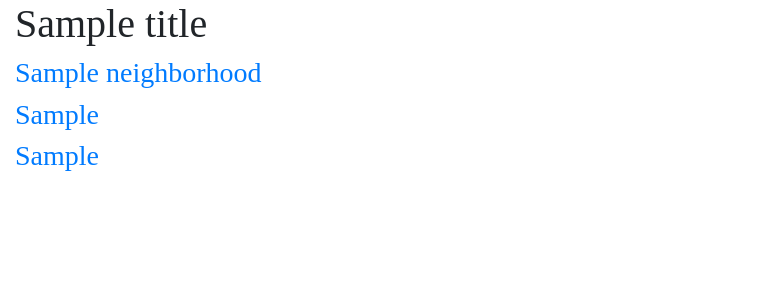
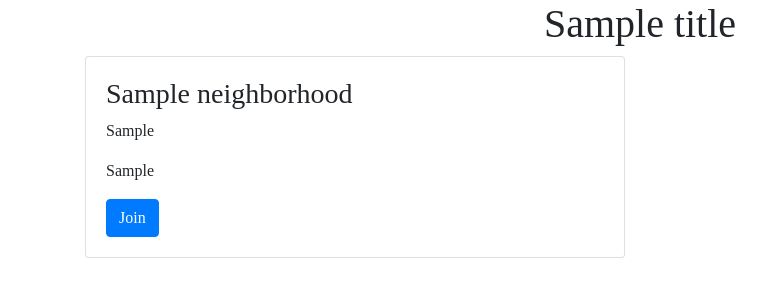
Before and after one commit to rose-okoth/django-four, a Django app: template main/templates/hood.html in a window 1280 px wide. Shown: the part 76-376 px from the top of the page, without its empty margins (0-782 px from the left). Run offline with Django 3.2, Linux system fonts and the light colour scheme; tables that the repository leaves empty hold one stand-in row (values such as "Sample post"); the template is opened without the code that fills it: values that come from a table or form of the project are taken from there, most other values are stand-ins (such as "Sample title", 1, 10 or a date in 2020); some libraries are stand-ins or nearby versions; some web fonts are replaced.

Commit message:
updated hood httml view function

```diff
--- a/main/templates/hood.html
+++ b/main/templates/hood.html
@@ -8,31 +8,27 @@
 
 {% block content %}
 
-<div class ='col-sm-6 col-sm-offset-3'>
-  <br\><br\><br\><br\>
-    <h1>{{title}}</h1>
+<div class="container">
+    <h1 class='text-center'>{{title}}</h1>
+    <div class="row">
+        {% for obj in object_list %}
 
-        {% for obj in object_list %}
-         <div class="row">
-            <div class="col-sm-12">
-              <div class="thumbnail">
-                <!-- {% if obj.image %}
-                  <img src='{{ obj.image.url }}' class='img-responsive'/>
-                {% endif %} -->
-                <div class="caption">
+        <div class="col-sm-6">
+          <div class="card">
+            <div class="card-body">
+                <br\><br\><br\><br\>
 
-                  <h3><a href='{{ obj.get_absolute_url }}'>{{ obj.name }}</a></h3>
-                  <h3><a href='{{ obj.get_absolute_url }}'>{{ obj.location }}</a></h3>
-                  <h3><a href='{{ obj.get_absolute_url }}'>{{ obj.occupants }}</a></h3>
-                  <!-- <button type="button"> <a href='{{ obj.get_absolute_url }}' class ="btn btn-info">Read More</a></button> -->
+                <h3>{{ obj.name }}</h3>
+                <p>{{ obj.location }}</p>
+                <p>{{ obj.occupants }}</p>
+                <a href="#" class="btn btn-primary">Join</a>
 
-                </div>
-              </div>
             </div>
-            <hr/>
+          </div>
         </div>
+
         {% endfor %}
-
     </div>
+</div>
 
 {% endblock %}
--- a/main/views.py
+++ b/main/views.py
@@ -9,7 +9,7 @@ def hood(request):
     A function for showcasing the list of neighborhoods
 
     '''
-    queryset_list = Neighborhood.objects.active().order_by("-timestamp")
+    # queryset_list = Neighborhood.objects.active().order_by("-timestamp")
     queryset = Neighborhood.objects.all()
 
     context = {
```
